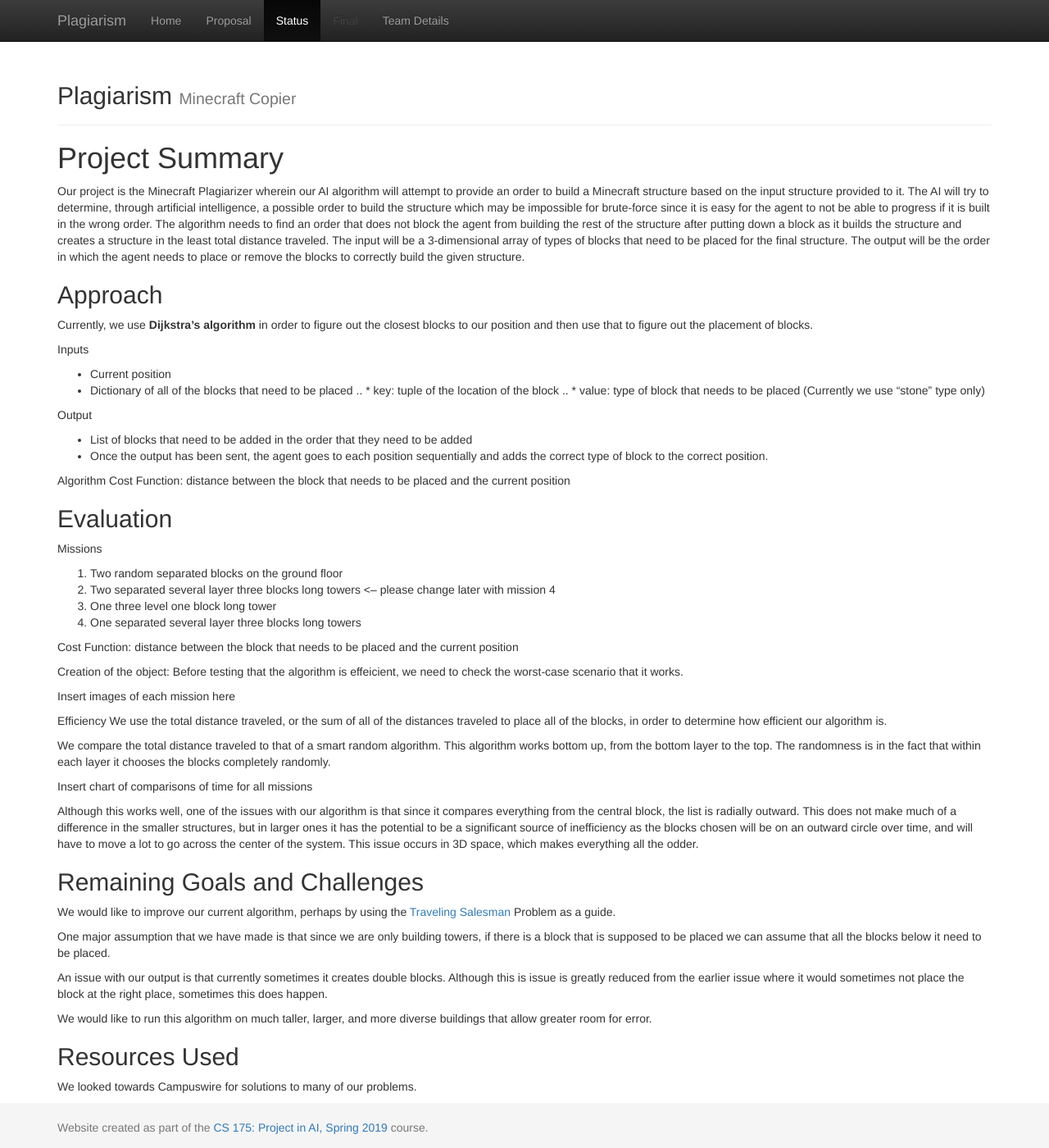
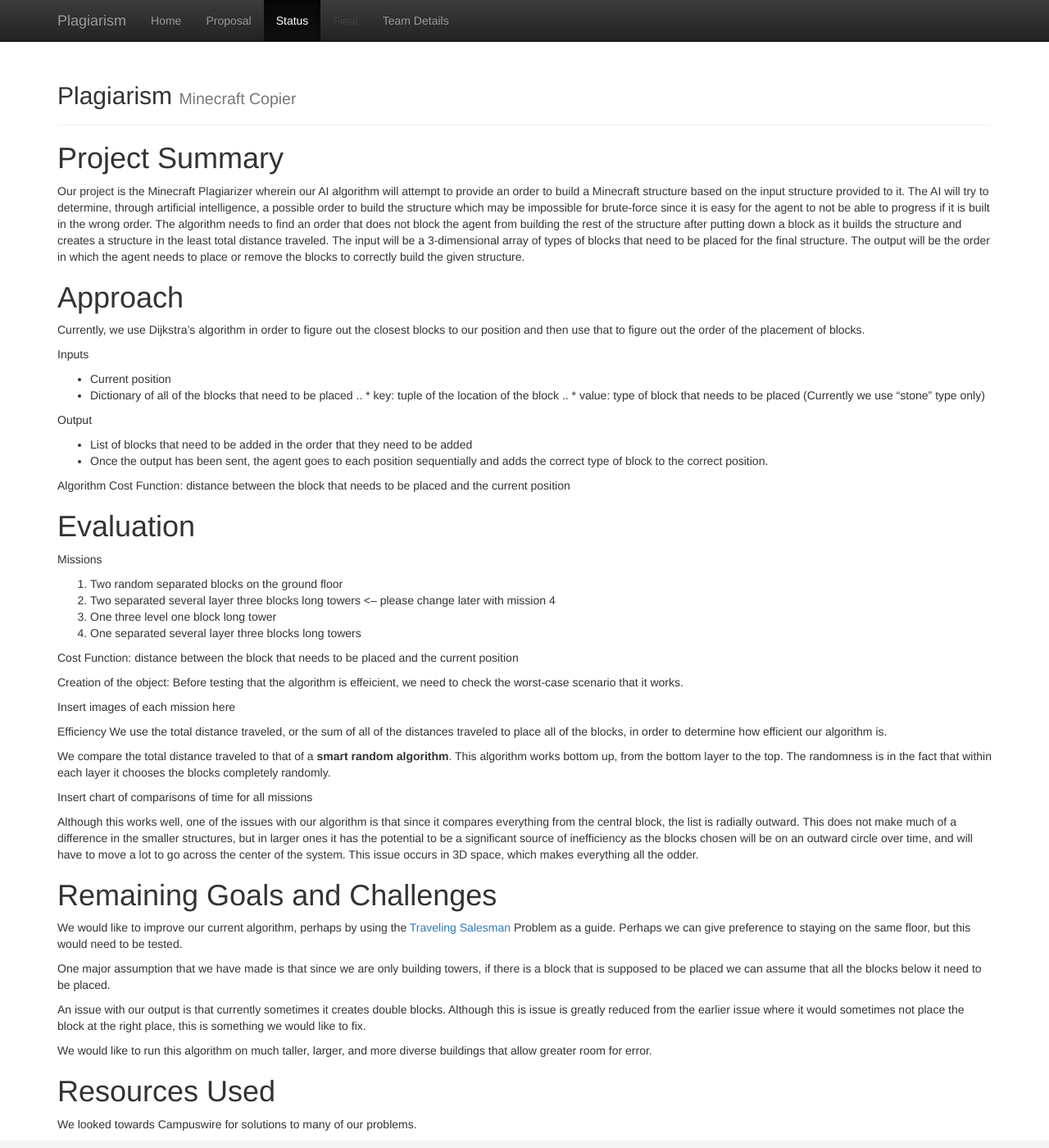
Before and after one commit to thebrainygeek/plagiarism, a Jekyll site: the page built from docs/status.md, in a window 1280 px wide and 1400 px high. Shown: the whole window at 82% size. Built offline with Jekyll 4.4.1, drawn with Linux system fonts in a browser that asks for light colours.

Commit message:
status w/o tables

```diff
--- a/docs/status.md
+++ b/docs/status.md
@@ -8,9 +8,9 @@
 Our project is the Minecraft Plagiarizer wherein our AI algorithm will attempt to provide an order to build a Minecraft structure based on the input structure provided to it. The AI will try to determine, through artificial intelligence, a possible order to build the structure which may be impossible for brute-force since it is easy for the agent to not be able to progress if it is built in the wrong order. The algorithm needs to find an order that does not block the agent from building the rest of the structure after putting down a block as it builds the structure and creates a structure in the least total distance traveled.
 The input will be a 3-dimensional array of types of blocks that need to be placed for the final structure. The output will be the order in which the agent needs to place or remove the blocks to correctly build the given structure.
 
-## Approach
+# Approach
 
-Currently, we use **Dijkstra's algorithm** in order to figure out the closest blocks to our position and then use that to figure out the placement of blocks.
+Currently, we use Dijkstra's algorithm in order to figure out the closest blocks to our position and then use that to figure out the order of the placement of blocks.
 
 Inputs
 * Current position
@@ -26,7 +26,8 @@
 Algorithm
     Cost Function: distance between the block that needs to be placed and the current position
 
-## Evaluation
+
+# Evaluation
 
 Missions
 1. Two random separated blocks on the ground floor
@@ -41,26 +42,26 @@
 
 Insert images of each mission here
 
+
 Efficiency
 We use the total distance traveled, or the sum of all of the distances traveled to place all of the blocks, in order to determine how efficient our algorithm is.
 
-We compare the total distance traveled to that of a smart random algorithm. This algorithm works bottom up, from the bottom layer to the top. The randomness is in the fact that within each layer it chooses the blocks completely randomly.
+We compare the total distance traveled to that of a **smart random algorithm**. This algorithm works bottom up, from the bottom layer to the top. The randomness is in the fact that within each layer it chooses the blocks completely randomly.
 
 Insert chart of comparisons of time for all missions
 
 Although this works well, one of the issues with our algorithm is that since it compares everything from the central block, the list is radially outward. This does not make much of a difference in the smaller structures, but in larger ones it has the potential to be a significant source of inefficiency as the blocks chosen will be on an outward circle over time, and will have to move a lot to go across the center of the system. This issue occurs in 3D space, which makes everything all the odder.
 
 
-## Remaining Goals and Challenges
-We would like to improve our current algorithm, perhaps by using the [Traveling Salesman](https://en.wikipedia.org/wiki/Travelling_salesman_problem) Problem as a guide.
-
+# Remaining Goals and Challenges
+We would like to improve our current algorithm, perhaps by using the [Traveling Salesman](https://en.wikipedia.org/wiki/Travelling_salesman_problem) Problem as a guide. Perhaps we can give preference to staying on the same floor, but this would need to be tested.
 
 One major assumption that we have made is that since we are only building towers, if there is a block that is supposed to be placed we can assume that all the blocks below it need to be placed.
 
-An issue with our output is that currently sometimes it creates double blocks. Although this is issue is greatly reduced from the earlier issue where it would sometimes not place the block at the right place, sometimes this does happen.
+An issue with our output is that currently sometimes it creates double blocks. Although this is issue is greatly reduced from the earlier issue where it would sometimes not place the block at the right place, this is something we would like to fix.
 
 We would like to run this algorithm on much taller, larger, and more diverse buildings that allow greater room for error.
 
-## Resources Used
+# Resources Used
 
 We looked towards Campuswire for solutions to many of our problems.
```
